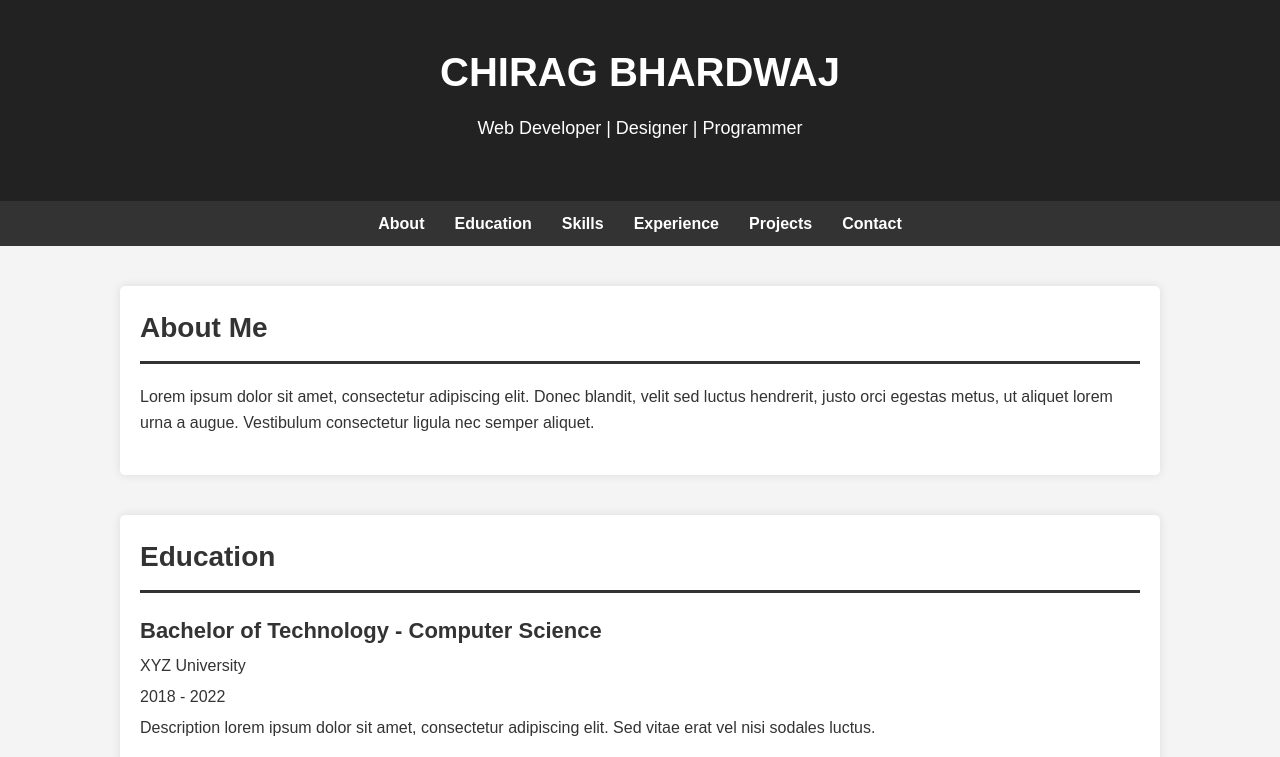
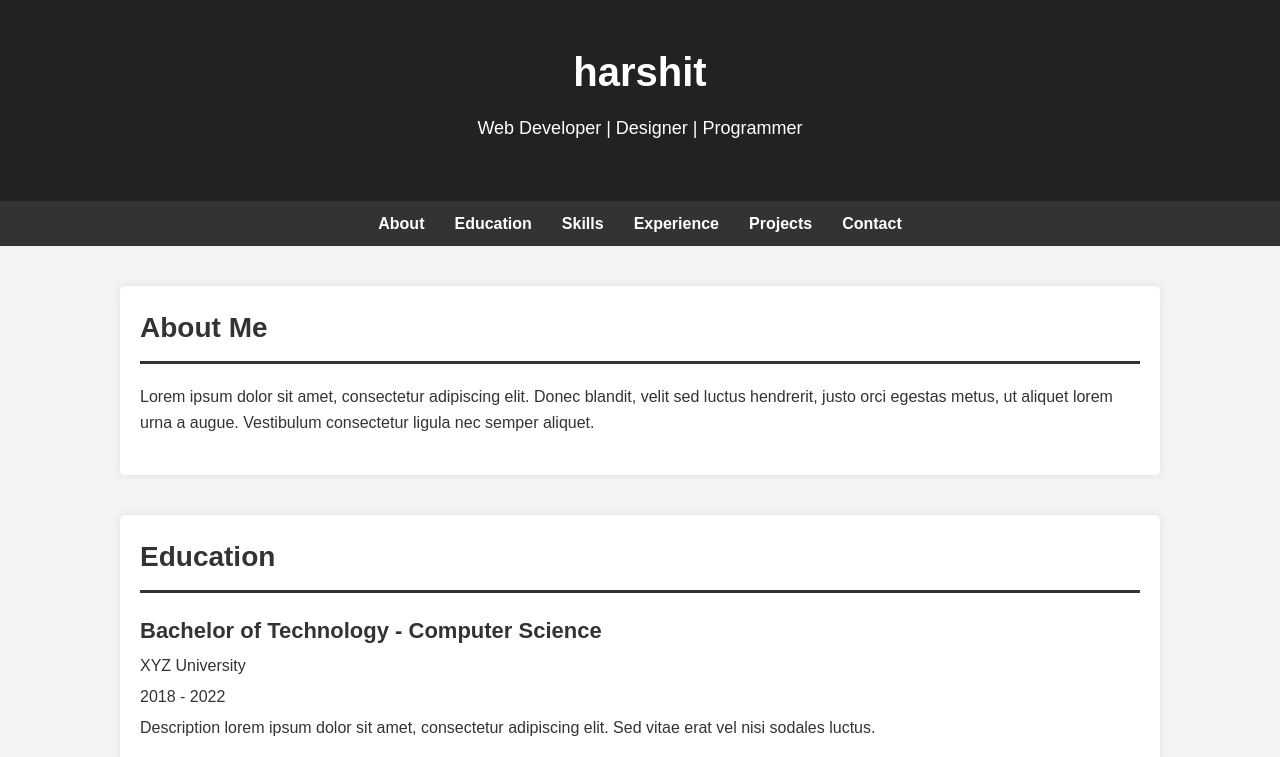
Before and after one commit to Chirag-Bhardwaj-2510/Resume, a plain HTML site: page index.html in a window 1280 px wide. Shown: the top 757 px of the page. Drawn offline with Linux system fonts and the light colour scheme.

Commit message:
Update index.html

```diff
--- a/index.html
+++ b/index.html
@@ -115,7 +115,7 @@
 
   <!-- ===== Header Section ===== -->
   <header>
-    <h1>CHIRAG BHARDWAJ</h1>
+    <h1>harshit</h1>
     <p>Web Developer | Designer | Programmer</p>
   </header>
 
@@ -231,4 +231,5 @@
   <!-- ... repeat until 500 lines ... -->
 
 </body>
+
 </html>-
```
